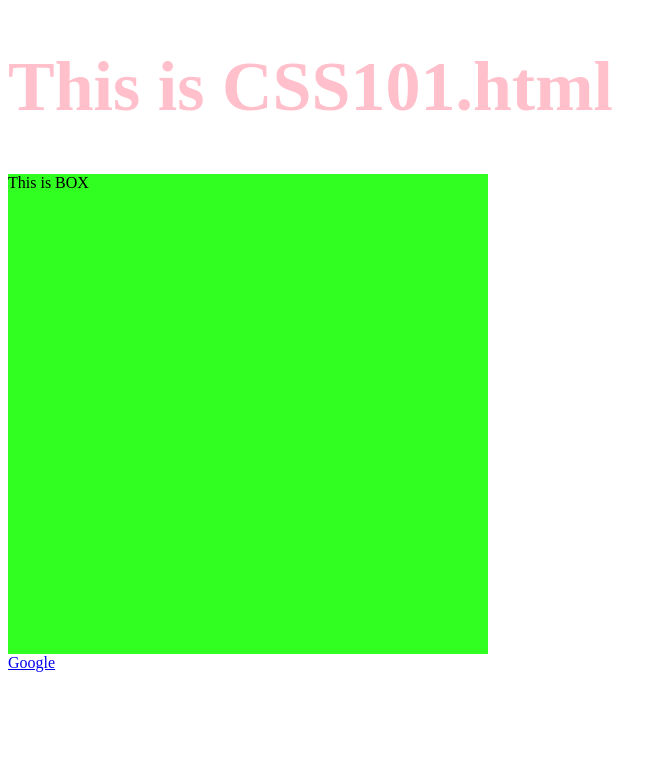
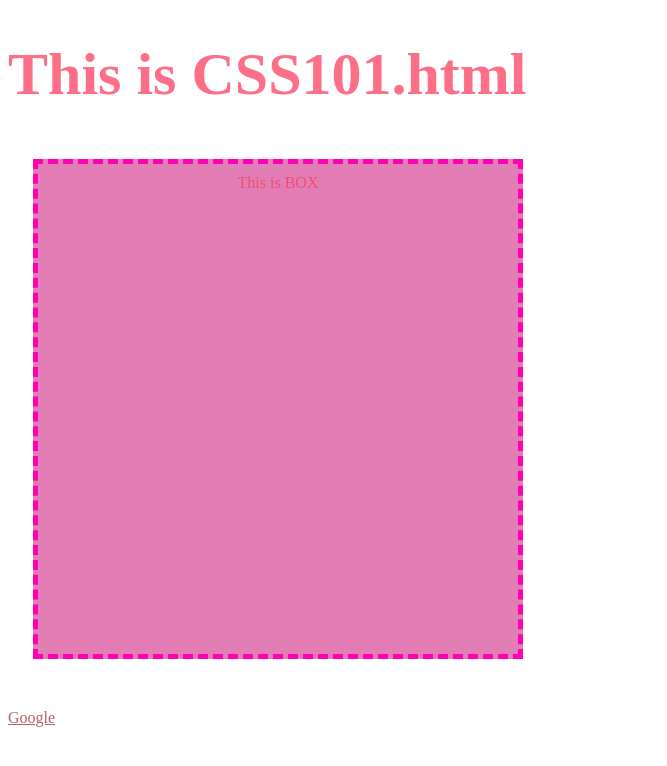
Before and after one commit to 65160236/SE_CAMP, a PHP site: page /css101.html in a window 1280 px wide. Shown: the top 766 px of the page, without its empty margins (0-667 px from the left). Run offline with PHP 8.4, Linux system fonts and the light colour scheme.

Commit message:
Update mystyle.css

```diff
--- a/mystyle.css
+++ b/mystyle.css
@@ -3,8 +3,8 @@ comment
 */
 h1{
     font-family: 'TH SarabunPSK';
-    font-size: 70px;
-    color: pink;
+    font-size: 60px;
+    color: rgb(253, 111, 135);
 }
 hr{
     color: blue;
@@ -23,12 +23,25 @@ hr{
     font-size: 48pt;
 }
 hr{
-    color: rgb(255, 171, 255);
+    color: rgb(0, 0, 0);
     border: 2px solid;
 } /*hr เส้น*/
 .box{
     width : 480px;
     height: 480px;
-    color: rgba(255, 30, 45, 0 , 0.5);
-    background-color: rgb(49, 255, 34);
+    color: rgba(255, 30, 45 , 0.5);
+    background-color: rgb(226, 125, 181);
+    text-align: center;
+    border: 5px dashed rgb(255, 0, 179);
+    padding-top: 10px;
+    margin: 50px 25px;
 }
+.box:hover{
+    background-color: palevioletred;
+}
+a{
+    color: #fc0808;
+}
+a:link{
+    color: #b86262;
+}
```
